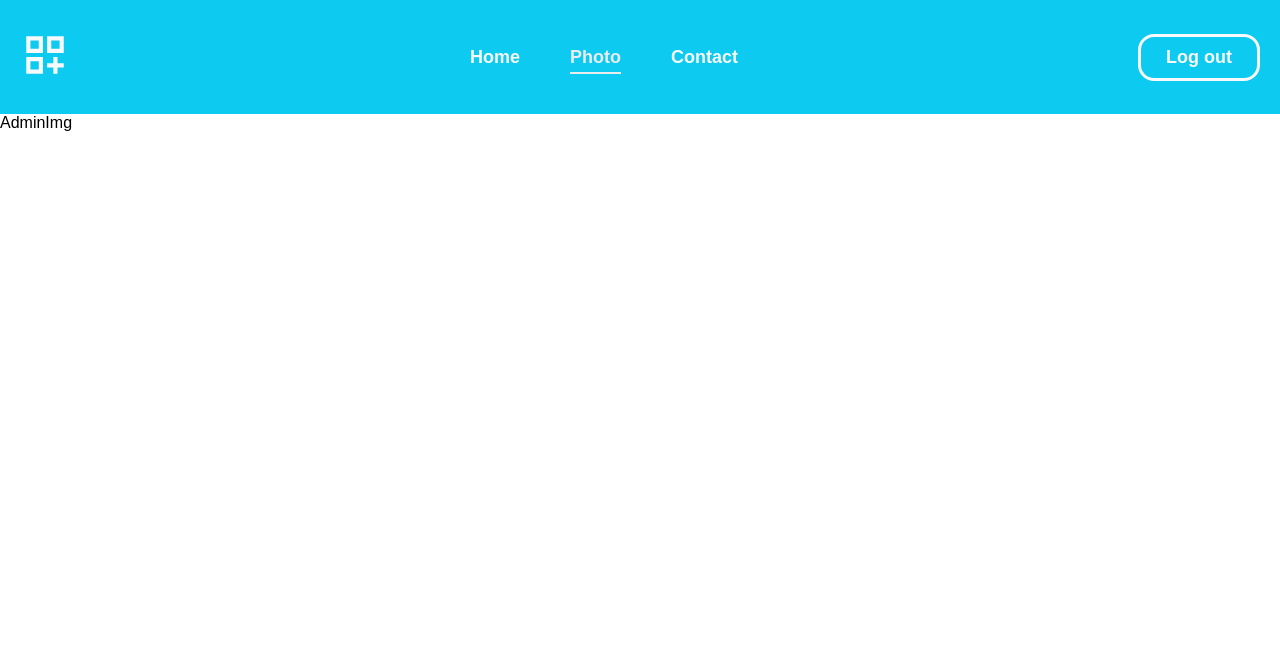
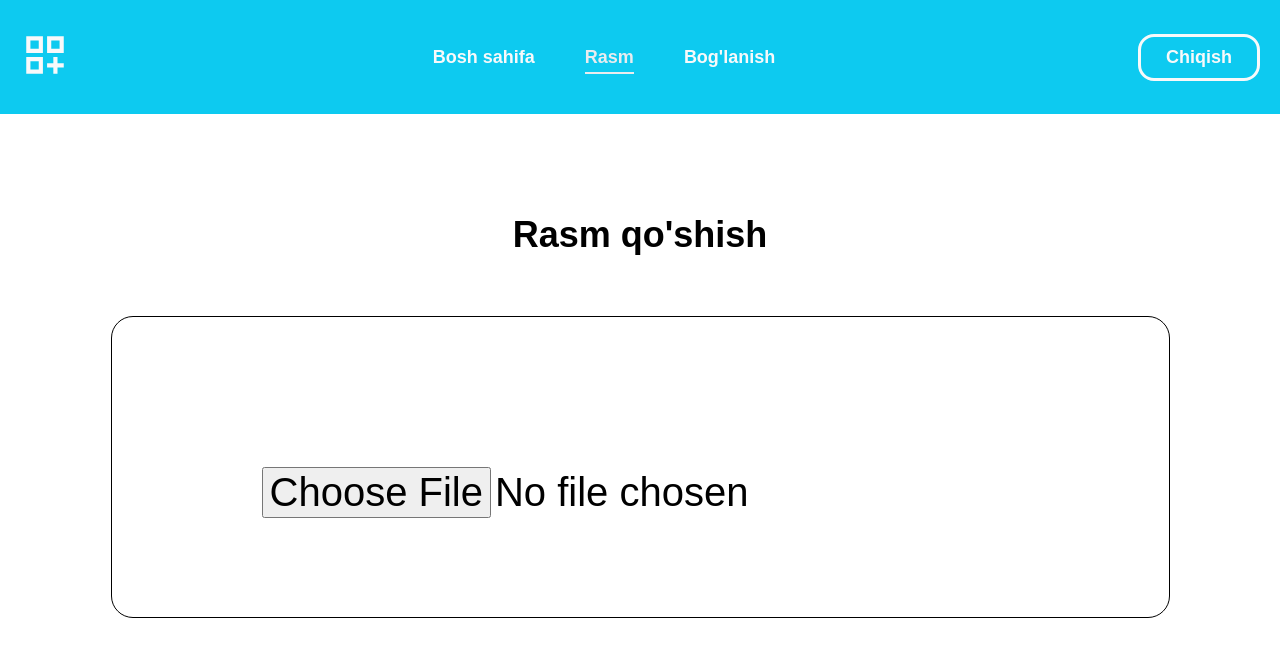
Before and after one commit to muhammadali0666/bloguz-sample, a React (Vite) app: page /admin-page-scret-control/admin-photo in a window 1280 px wide. Shown: the top 656 px of the page. Built offline with nearby package versions, Linux system fonts and the light colour scheme; the HTML template or start-up script is replaced by a standard one.

Commit message:
added admin input input typeof file

```diff
--- a/src/components/adminNavbar/index.jsx
+++ b/src/components/adminNavbar/index.jsx
@@ -15,7 +15,7 @@ export const AdminNavbar = () => {
               <ul className="admin-navbar-list">
                 <li className="admin-navbar-item">
                   <NavLink to={"admin-home"} className="admin-navbar-item-link">
-                    Home
+                    Bosh sahifa
                   </NavLink>
                 </li>
                 <li className="admin-navbar-item">
@@ -23,7 +23,7 @@ export const AdminNavbar = () => {
                     to={"admin-photo"}
                     className="admin-navbar-item-link"
                   >
-                    Photo
+                    Rasm
                   </NavLink>
                 </li>
                 <li className="admin-navbar-item">
@@ -31,12 +31,12 @@ export const AdminNavbar = () => {
                     to={"admin-contact"}
                     className="admin-navbar-item-link"
                   >
-                    Contact
+                    Bog'lanish
                   </NavLink>
                 </li>
               </ul>
             </nav>
-            <button className="admin-navbar-btn">Log out</button>
+            <button className="admin-navbar-btn">Chiqish</button>
           </div>
         </div>
       </div>
--- /dev/null
+++ b/src/pages/adminImg/admin.css
@@ -0,0 +1,17 @@
+.admin-img-inner {
+  padding-top: 100px;
+  display: flex;
+  flex-direction: column;
+  align-items: center;
+}
+.admin-img-title {
+  font-size: 36px;
+  margin-bottom: 40px;
+}
+.admin-img-upload {
+  width: max-content;
+  padding: 150px;
+  background-color: transparent;
+  border: 1px solid #000;
+  font-size: 40px;
+}
--- a/src/pages/adminImg/index.jsx
+++ b/src/pages/adminImg/index.jsx
@@ -1,7 +1,15 @@
-import React from 'react'
+import "./admin.css"
 
 export const AdminImg = () => {
+
   return (
-    <div>AdminImg</div>
-  )
-}
+    <div className="admin-img">
+      <div className="container">
+        <div className="admin-img-inner">
+          <h2 className="admin-img-title">Rasm qo'shish</h2>
+            <input type="file" className="admin-img-upload" />
+        </div>
+      </div>
+    </div>
+  );
+};
```
